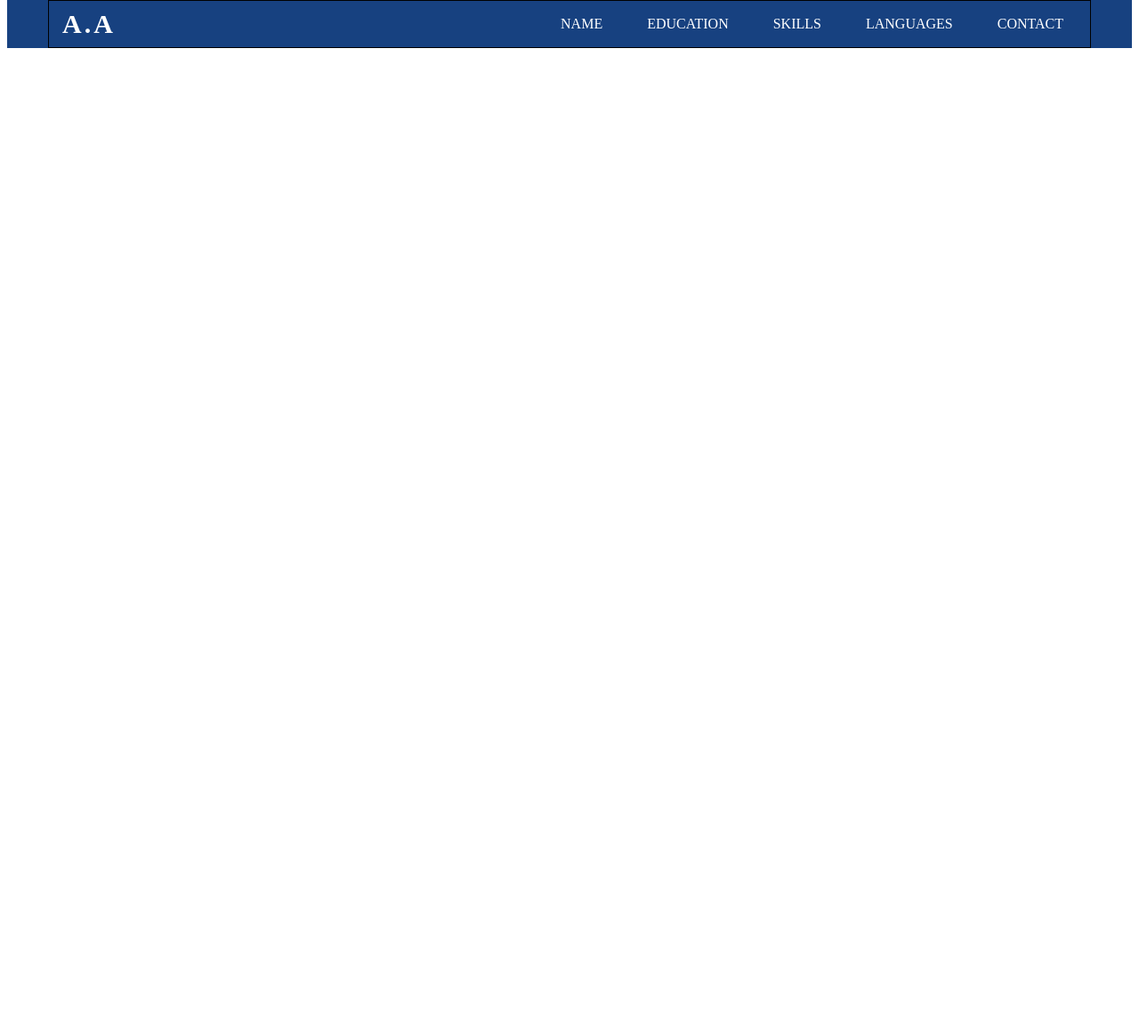
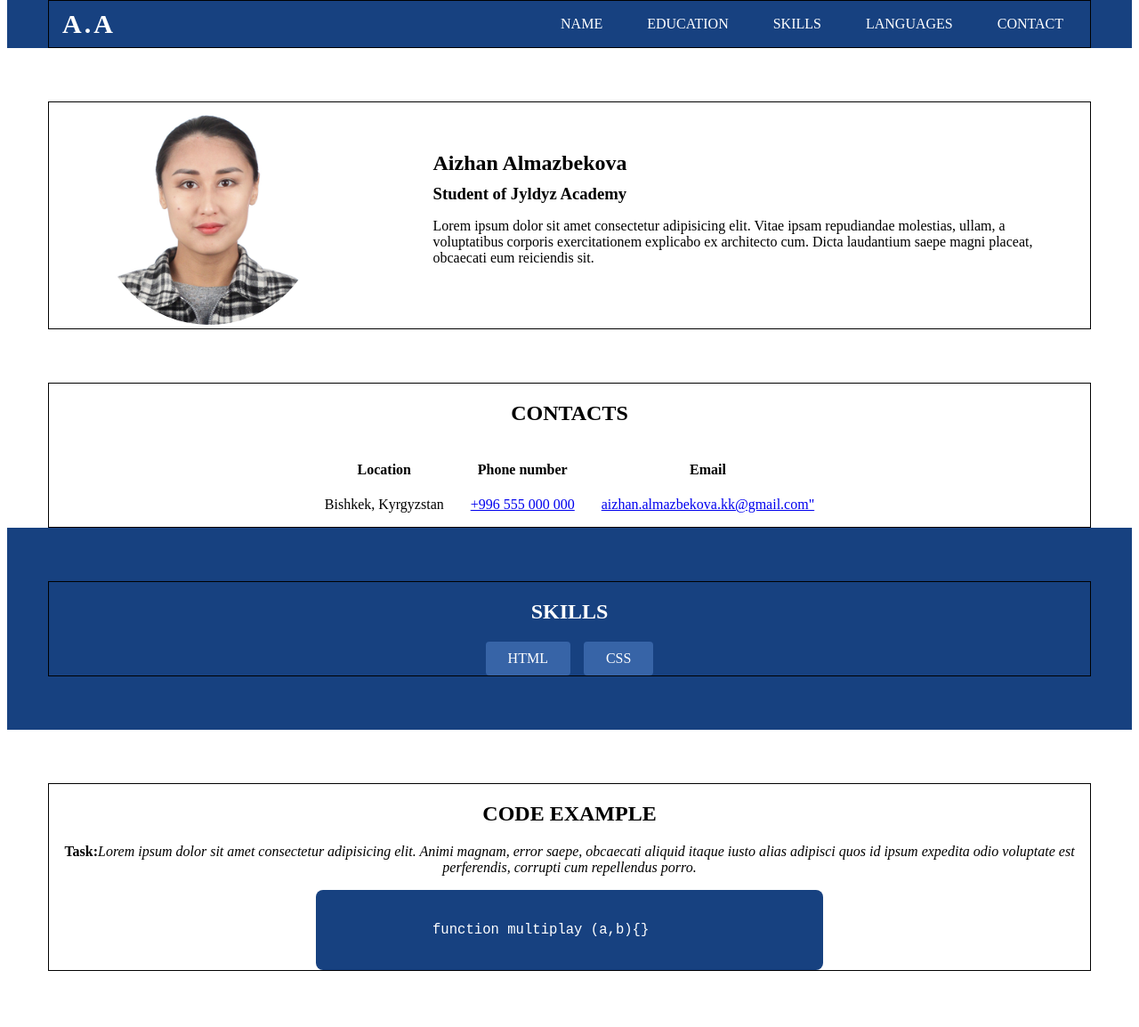
Before and after one commit to aizhan-almazbekova/Portfolio.github.io, a plain HTML site: page index.html in a window 1280 px wide. Shown: the part 8-1162 px from the top of the page at 89% size. Before the commit the page ends 800 px from the top, so only its background shows below. Drawn offline with Linux system fonts and the light colour scheme.

Commit message:
Add: intro, contacts, skills, code

```diff
--- a/CSS/style.css
+++ b/CSS/style.css
@@ -30,6 +30,15 @@ html {
   margin: 0 auto;
   padding: 0 15px;
   border: 1px solid black;
+}
+
+.section {
+  padding: 60px 0;
+}
+
+.section-title {
+  text-transform: uppercase;
+  text-align: center;
 }
 
 .header a {
@@ -74,3 +83,89 @@ html {
 .header-menu-link :hover {
   background-color: var(--accent-light);
 }
+
+.intro {
+  padding: 60px 0;
+}
+
+.intro-inner {
+  display: flex;
+  justify-content: center;
+  align-items: center;
+  gap: 35px;
+}
+
+.intro-left {
+  width: 30%;
+}
+
+.intro-img {
+  width: 250px;
+  height: 250px;
+  border-radius: 50%;
+}
+
+.intro-right {
+  width: 60%;
+}
+
+.intro-right h1,
+.intro-right h3 {
+  margin: 0 0 10px;
+}
+
+.contacts ul {
+  display: flex;
+  justify-content: center;
+  gap: 30px;
+  margin: 0;
+  padding: 0;
+  list-style: none;
+}
+.contacts li {
+  text-align: center;
+}
+
+.skills {
+  padding: 60px 0;
+  color: var(--pure-white);
+  background-color: var(--accent);
+}
+
+.skills ul {
+  display: flex;
+  justify-content: center;
+  flex-wrap: wrap;
+  gap: 15px;
+  margin: 0;
+  padding: 0;
+  list-style: none;
+}
+
+.skills li {
+  padding: 10px 25px;
+  background-color: var(--accent-light);
+  border-radius: 4px;
+}
+
+.code-example {
+  text-align: center;
+}
+
+.code-example p {
+  font-style: italic;
+}
+
+.code-example b {
+  font-style: normal;
+}
+
+.code-example pre {
+  width: 50%;
+  margin: 0 auto;
+  text-align: left;
+  font-size: 1.2em;
+  color: var(--pure-white);
+  background-color: var(--accent);
+  border-radius: 8px;
+}
--- a/index.html
+++ b/index.html
@@ -20,27 +20,92 @@
           <a href="#" class="header-logo">A.A</a>
           <ul class="header-menu">
             <li class="header-menu-item">
-              <a href="name"
-              class="header-menu-link">Name</a>
+              <a href="index.html" class="header-menu-link">Name</a>
             </li>
             <li class="header-menu-item">
-              <a href="education" class="header-menu-link">Education</a>
+              <a href="#education" class="header-menu-link">Education</a>
             </li>
             <li class="header-menu-item">
-              <a href="skills"
-              class="header-menu-link">Skills</a>
+              <a href="#skills" class="header-menu-link">Skills</a>
             </li>
             <li class="header-menu-item">
-              <a href="languages"
-              class="header-menu-link">Languages</a>
-              <li class="header-menu-item">
-                <a href="contact"
-                class="header-menu-link">Contact</a>
-              </li>
+              <a href="#languages" class="header-menu-link">Languages</a>
+            </li>
+            <li class="header-menu-item">
+              <a href="#contact" class="header-menu-link">Contact</a>
             </li>
           </ul>
         </nav>
       </div>
     </header>
+    <main>
+      <section class="intro">
+        <div class="container">
+          <div class="intro-inner">
+            <div class="intro-left">
+              <img class="intro-img" src="images/foto.jpg" alt="Aizhans img" />
+            </div>
+            <div class="intro-right">
+              <h1>Aizhan Almazbekova</h1>
+              <h3>Student of Jyldyz Academy</h3>
+              <p>
+                Lorem ipsum dolor sit amet consectetur adipisicing elit. Vitae
+                ipsam repudiandae molestias, ullam, a voluptatibus corporis
+                exercitationem explicabo ex architecto cum. Dicta laudantium
+                saepe magni placeat, obcaecati eum reiciendis sit.
+              </p>
+            </div>
+          </div>
+        </div>
+      </section>
+      <section class="contacts">
+        <div class="container">
+          <h2 class="section-title">Contacts</h2>
+          <div class="contacts-inner">
+            <ul>
+              <li>
+                <h4>Location</h4>
+                <p>Bishkek, Kyrgyzstan</p>
+              </li>
+              <li>
+                <h4>Phone number</h4>
+                <a href="tel:+996555000000">+996 555 000 000</a>
+              </li>
+              <li>
+                <h4>Email</h4>
+                <a href="mailto:aizhan.almazbekova.kk@gmail.com"
+                  >aizhan.almazbekova.kk@gmail.com"</a
+                >
+              </li>
+            </ul>
+          </div>
+        </div>
+      </section>
+      <section id="skills" class="skills section">
+        <div class="container">
+          <h2 class="section-title">Skills</h2>
+          <ul>
+            <li>HTML</li>
+            <li>CSS</li>
+          </ul>
+        </div>
+      </section>
+      <section id="code" class="code-example section">
+        <div class="container">
+          <h2 class="section-title">Code Example</h2>
+          <p>
+            <b>Task:</b>Lorem ipsum dolor sit amet consectetur adipisicing elit.
+            Animi magnam, error saepe, obcaecati aliquid itaque iusto alias
+            adipisci quos id ipsum expedita odio voluptate est perferendis,
+            corrupti cum repellendus porro.
+          </p>
+          <pre>
+            <code>
+              function multiplay (a,b){}
+            </code>
+          </pre>
+        </div>
+      </section>
+    </main>
   </body>
 </html>
```
Also changed, not shown: images/foto.jpg (added).
